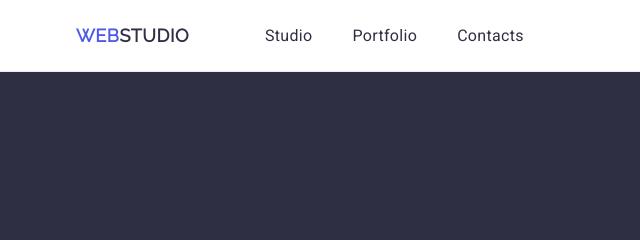
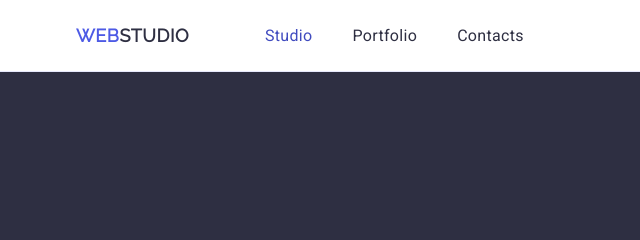
Before and after one commit to IrinaDyakonova/goit-markup-hw-04, a plain HTML site: page index.html in a window 1280 px wide. Shown: the top 240 px of the page, 0-640 px from the left. Drawn offline with nearby package versions, Linux system fonts and the light colour scheme.

Commit message:
fix style header part -3

```diff
--- a/css/styles.css
+++ b/css/styles.css
@@ -336,14 +336,15 @@ img {
   gap: 40px;
 }
 
-.header-menu .header-list-item:first-child {
+.header-menu .header-list-item:first-child .header-nav-a {
   color: #404bbf;
   position: relative;
+  transition: color 250ms cubic-bezier(0.4, 0, 0.2, 1);
 }
 
 .header-menu .header-list-item:first-child .header-nav-a:after {
   content: '';
-  position: relative;
+  position: absolute;
   left: 0;
   bottom: -1px;
   height: 4px;
@@ -353,22 +354,6 @@ img {
 
 .header-menu .header-list-item:nth-child(2) .header-nav-a {
   transition: color 250ms cubic-bezier(0.4, 0, 0.2, 1);
-}
-
-.header-menu .header-list-item:first-child:after {
-  position: absolute;
-  color: #404bbf;
-}
-
-.header-menu .header-list-item:first-child .header-nav-a:after {
-  content: '';
-  position: relative;
-  color: #404bbf;
-  left: 0;
-  bottom: -1px;
-  height: 4px;
-  border-radius: 2px;
-  background: var(--OCEAN, #404bbf);
 }
 
 .header-address .header-menu .header-address-li:first-child {
```
